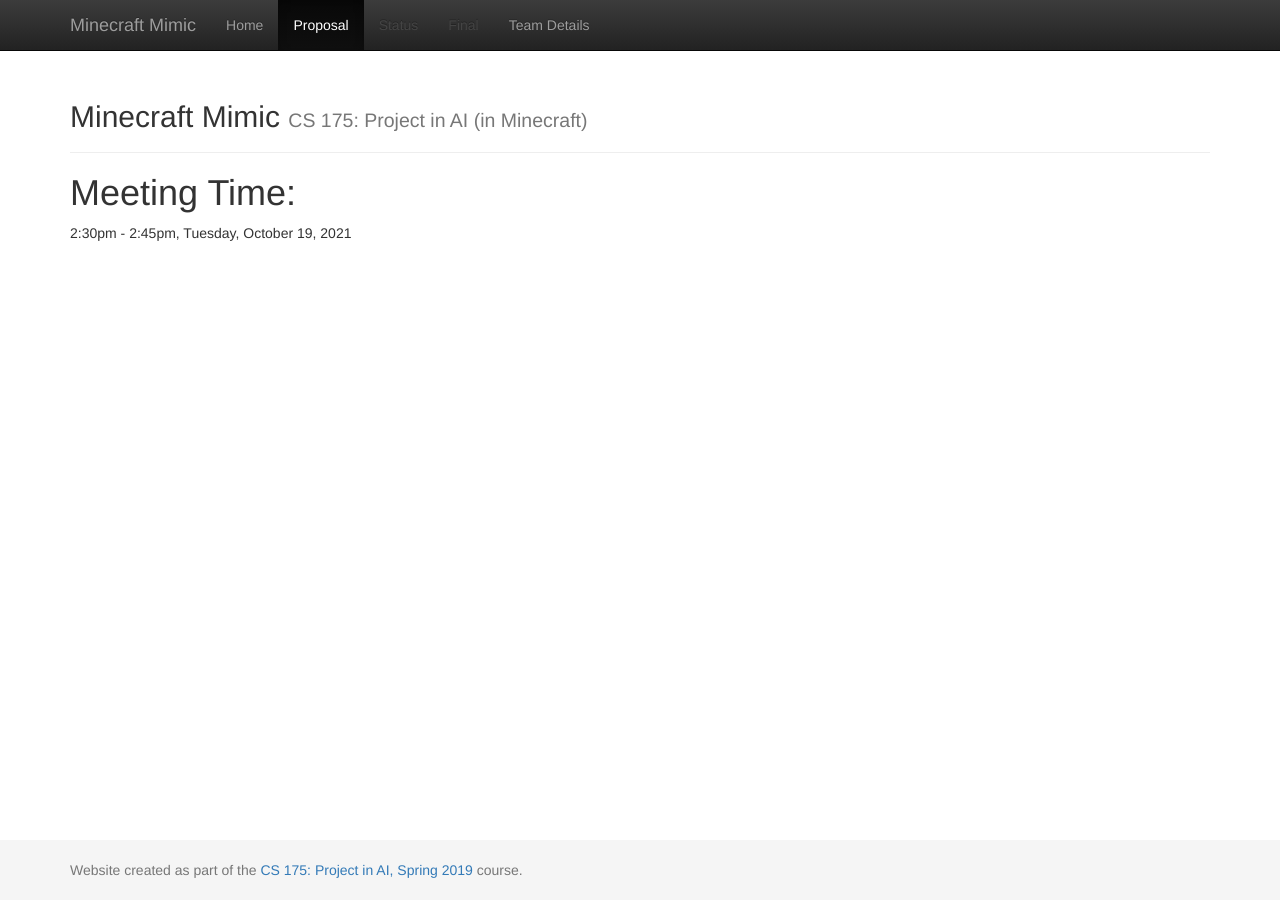
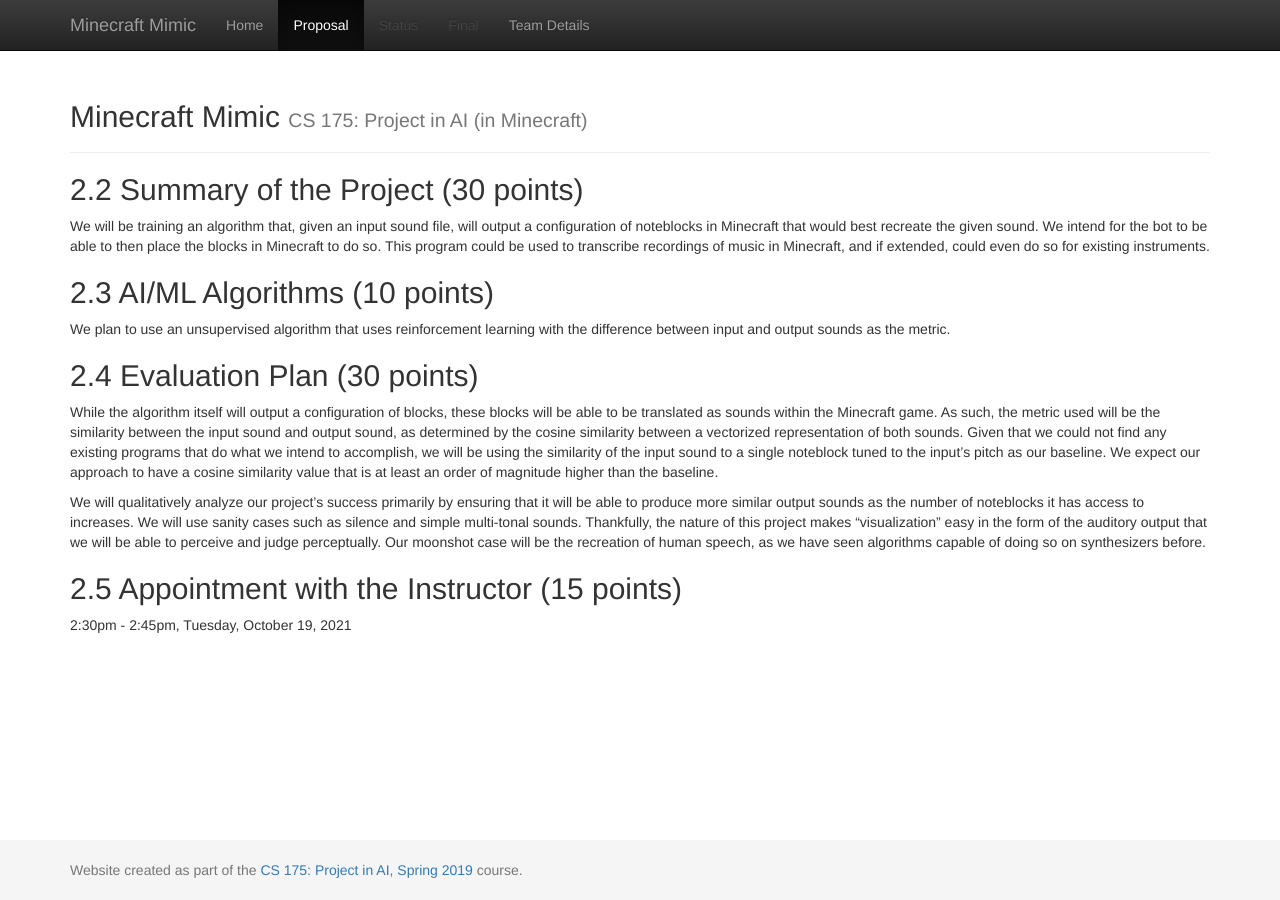
Before and after one commit to matengm1/CS175-Project, a Jekyll site: the page built from proposal.md, in a window 1280 px wide. Built offline with Jekyll 4.4.1, drawn with Linux system fonts in a browser that asks for light colours.

Commit message:
Filled out proposal

```diff
--- a/proposal.md
+++ b/proposal.md
@@ -3,6 +3,16 @@ layout: default
 title: Proposal
 ---
 
-# Meeting Time:
+## 2.2 Summary of the Project (30 points)
+We will be training an algorithm that, given an input sound file, will output a configuration of noteblocks in Minecraft that would best recreate the given sound. We intend for the bot to be able to then place the blocks in Minecraft to do so. This program could be used to transcribe recordings of music in Minecraft, and if extended, could even do so for existing instruments.
 
+## 2.3 AI/ML Algorithms (10 points)
+We plan to use an unsupervised algorithm that uses reinforcement learning with the difference between input and output sounds as the metric.
+
+## 2.4 Evaluation Plan (30 points)
+While the algorithm itself will output a configuration of blocks, these blocks will be able to be translated as sounds within the Minecraft game. As such, the metric used will be the similarity between the input sound and output sound, as determined by the cosine similarity between a vectorized representation of both sounds. Given that we could not find any existing programs that do what we intend to accomplish, we will be using the similarity of the input sound to a single noteblock tuned to the input’s pitch as our baseline. We expect our approach to have a cosine similarity value that is at least an order of magnitude higher than the baseline.
+
+We will qualitatively analyze our project’s success primarily by ensuring that it will be able to produce more similar output sounds as the number of noteblocks it has access to increases. We will use sanity cases such as silence and simple multi-tonal sounds. Thankfully, the nature of this project makes “visualization” easy in the form of the auditory output that we will be able to perceive and judge perceptually. Our moonshot case will be the recreation of human speech, as we have seen algorithms capable of doing so on synthesizers before.
+
+## 2.5 Appointment with the Instructor (15 points)
 2:30pm - 2:45pm, Tuesday, October 19, 2021
```
